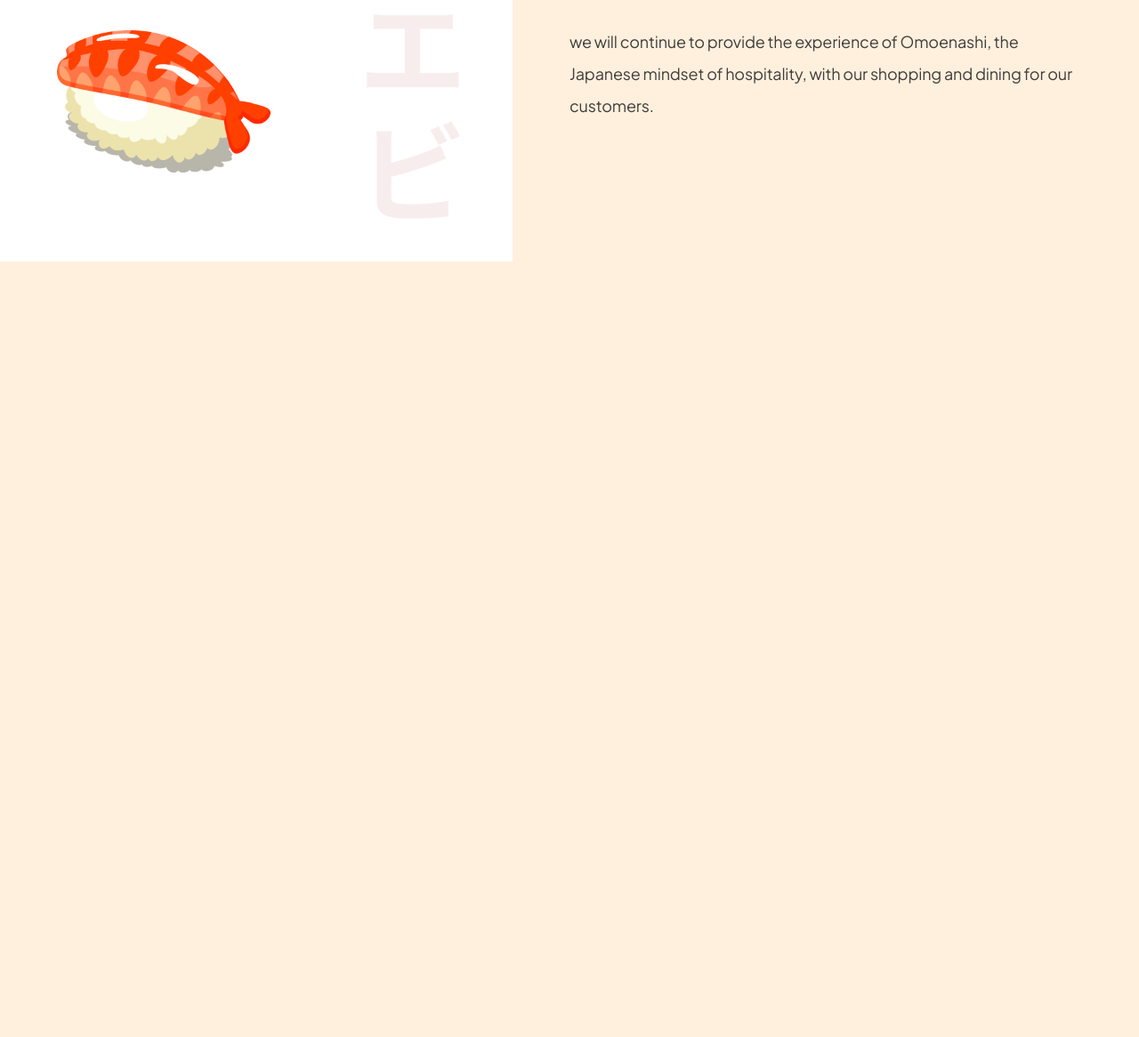
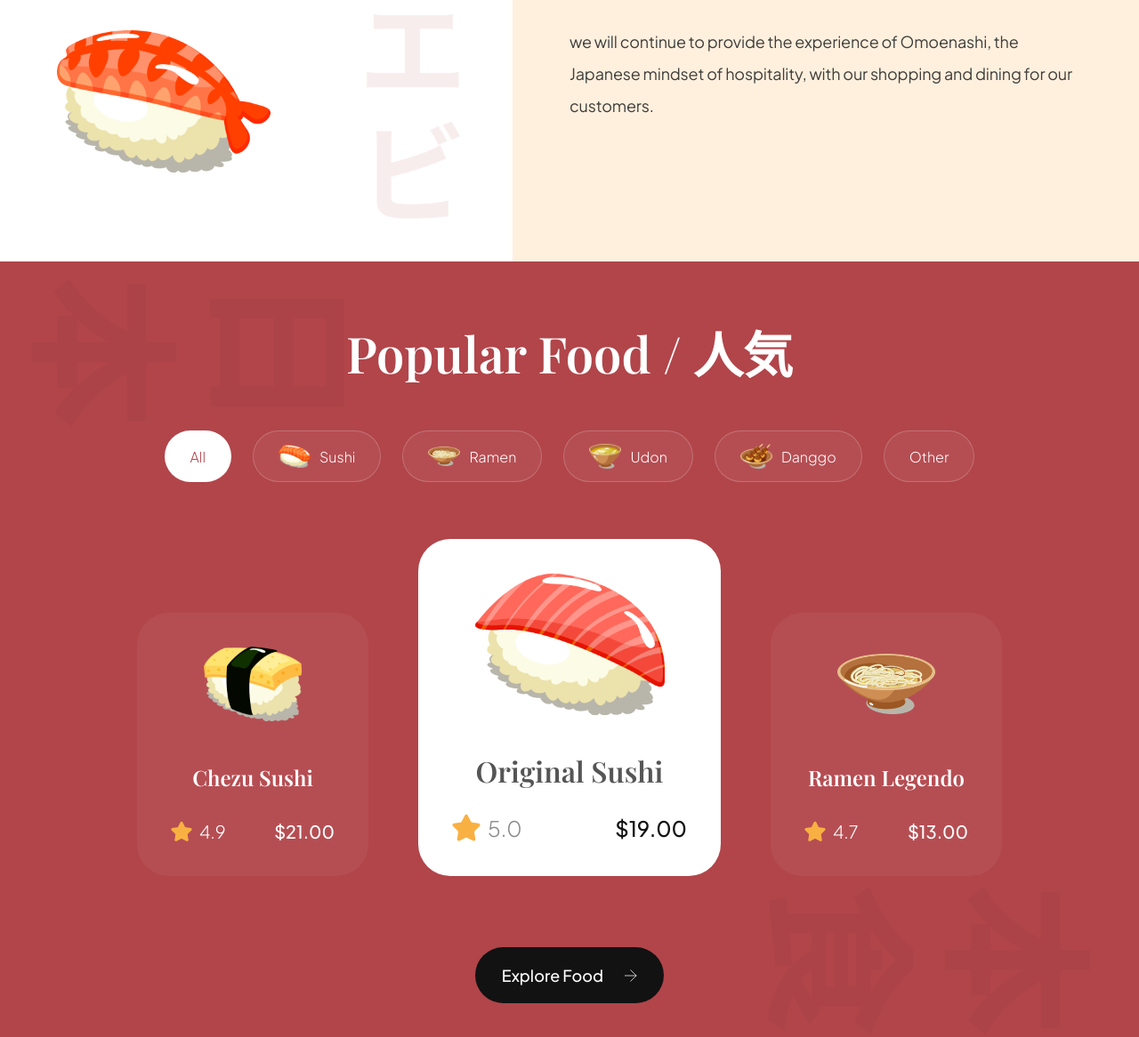
Before and after one commit to luitel-prayush/sushi, a website built with Vite: page index.html in a window 1280 px wide. Shown: the part 1224-2390 px from the top of the page at 89% size. Before the commit the page ends 1518 px from the top, so only its background shows below. Built offline with nearby package versions, Linux system fonts and the light colour scheme.

Commit message:
implement html and css for popular foods section

```diff
--- a/css/sections/popular.css
+++ b/css/sections/popular.css
@@ -0,0 +1,191 @@
+.popular-foods {
+    padding: 64px;
+    display: flex;
+    flex-direction: column;
+
+    background-color: var(--primary-color);
+    background-image: url("../../assets/popular_bg.png");
+    background-position: center;
+    background-repeat: no-repeat;
+    background-size: contain;
+
+    overflow: hidden;
+}
+
+.popular-foods__title {
+    font-size: 56px;
+    font-family: var(--playfair-display);
+    font-weight: 600;
+    line-height: 78px;
+    color: #fff;
+    text-align: center;
+}
+
+.popular-foods__filters {
+    margin-top: 48px;
+    max-width: 100%;
+    overflow-x: auto;
+    display: flex;
+    justify-content: center;
+    gap: 24px;
+}
+
+.popular-foods__filter-btn {
+    padding: 10px 28px;
+    display: flex;
+    flex-direction: row;
+    align-items: center;
+    gap: 10px;
+
+    background: rgba(255,255,255,0.05);
+    border: 1px solid rgba(255,255,255,0.2);
+    border-radius: 46px;
+
+    font-size: 16px;
+    font-weight: 300;
+    line-height: 25px;
+    font-family: var(--plus-jakarta-sans);
+
+    color: #fff;
+    cursor: pointer;
+}
+
+.popular-foods__filter-btn img {
+    width: 36px;
+    height: 36px;
+    object-fit: contain;
+}
+
+.popular-foods__filter-btn.active {
+    background: #fff;
+    color: var(--primary-color);
+}
+
+.popular-foods__filter-btn:hover {
+    background: #fff;
+    color: var(--primary-color);
+}
+
+.popular-foods__catalogue {
+    margin-top: 64px;
+    display: flex;
+    justify-content: center;
+    align-items: flex-end;
+    flex-wrap: wrap;
+    gap: 56px;
+}
+
+.popular-foods__button {
+    width: fit-content;
+    padding: 20px 30px;
+    margin: 80px auto 0;
+
+    font-weight: 500;
+    font-size: 18px;
+    line-height: 23px;
+    font-family: var(--plus-jakarta-sans);
+    color: #fff;
+    border: none;
+    outline: none;
+    background: var(--secondary-color);
+    border-radius: 64px;
+    cursor: pointer;
+}
+
+.popular-foods__button img {
+    width: 14px;
+    height: 14px;
+    object-fit: contain;
+
+    margin-left: 21px;
+}
+
+.popular-foods__card {
+    padding: 38px;
+    min-width: 260px;
+    height: fit-content;
+    display: flex;
+    align-items: center;
+    flex-direction: column;
+
+    border-radius: 36px;
+    background: rgba(255,255,255,0.05);
+    border: 1px solid (rgba(255,255,255,0.2));
+}
+
+.popular-foods__card-image {
+    width: 110px;
+    height: 84px;
+    object-fit: contain;
+}
+
+.popular-foods__card-title {
+    margin-top: 47px;
+    font-weight: 600;
+    font-size: 24px;
+    line-height: 32px;
+    font-family: var(--playfair-display);
+    color: #fff;
+    text-align: center;
+}
+
+.popular-foods__card-details {
+    width: 100%;
+    margin-top: 32px;
+}
+
+.popular-foods__card-rating {
+    display: flex;
+    align-items: center;
+    gap: 8px;
+}
+
+.popular-foods__card-rating img {
+    width: 24px;
+    height: 24px;
+    object-fit: contain;
+}
+
+.popular-foods__card-rating p {
+    font-size: 20px;
+    font-weight: 300;
+    font-family: var(--plus-jakarta-sans);
+    color: #fff;
+}
+
+.popular-foods__card-price {
+    font-size: 20px;
+    font-weight: 500;
+    font-family: var(--plus-jakarta-sans);
+    color: #fff;
+}
+
+.popular-foods__card.active-card {
+    background: #fff;
+    min-width: 340px;
+}
+
+.popular-foods__card.active-card .popular-foods__card-image {
+    width: 214px;
+    height: 160px;
+}
+
+.popular-foods__card.active-card .popular-foods__card-title {
+    color: var(--black-500);
+    font-size: 32px;
+}
+
+.popular-foods__card.active-card .popular-foods__card-rating img {
+    width: 32px;
+    height: 32px;
+}
+
+.popular-foods__card.active-card .popular-foods__card-rating p {
+    font-size: 24px;
+    color: var(--gray-100);
+}
+
+.popular-foods__card.active-card .popular-foods__card-price {
+    font-size: 24px;
+    color: var(--secondary-color);
+}
--- a/index.html
+++ b/index.html
@@ -99,6 +99,68 @@
     </div>
   </section>
 
+  <section class="popular-foods" id="menu">
+    <h2 class="popular-foods__title">Popular Food / 人気</h2>
+    <div class="popular-foods__filters sushi__hide-scrollbar">
+      <button class="popular-foods__filter-btn active">All</button>
+      <button class="popular-foods__filter-btn">
+        <img src="/assets/sushi-9.png" alt="sushi9"> Sushi
+      </button>
+      <button class="popular-foods__filter-btn">
+        <img src="/assets/sushi-8.png" alt="sushi8"> Ramen
+      </button>
+      <button class="popular-foods__filter-btn">
+        <img src="/assets/sushi-7.png" alt="sushi7"> Udon
+      </button>
+      <button class="popular-foods__filter-btn">
+        <img src="/assets/sushi-6.png" alt="sushi6"> Danggo
+      </button>
+      <button class="popular-foods__filter-btn">Other</button>
+    </div>
+
+    <div class="popular-foods__catalogue">
+      <article class="popular-foods__card">
+        <img class="popular-foods__card-image" src="assets/sushi-12.png" alt="sushi-12">
+        <h4 class="popular-foods__card-title">Chezu Sushi</h4>
+        <div class="popular-foods__card-details flex-between">
+          <div class="popular-foods__card-rating">
+            <img src="assets/star.svg" alt="star">
+            <p>4.9</p>
+          </div>
+          <p class="popular-foods__card-price">$21.00</p>
+        </div>
+      </article>
+
+      <article class="popular-foods__card active-card">
+        <img class="popular-foods__card-image" src="assets/sushi-11.png" alt="sushi-11">
+        <h4 class="popular-foods__card-title">Original Sushi</h4>
+        <div class="popular-foods__card-details flex-between">
+          <div class="popular-foods__card-rating">
+            <img src="assets/star.svg" alt="star">
+            <p>5.0</p>
+          </div>
+          <p class="popular-foods__card-price">$19.00</p>
+        </div>
+      </article>
+
+      <article class="popular-foods__card">
+        <img class="popular-foods__card-image" src="assets/sushi-10.png" alt="sushi-10">
+        <h4 class="popular-foods__card-title">Ramen Legendo</h4>
+        <div class="popular-foods__card-details flex-between">
+          <div class="popular-foods__card-rating">
+            <img src="assets/star.svg" alt="star">
+            <p>4.7</p>
+          </div>
+          <p class="popular-foods__card-price">$13.00</p>
+        </div>
+      </article>
+    </div>
+
+    <button class="popular-foods__button"> Explore Food
+      <img src="assets/arrow-right.svg" alt="arrow-right">
+    </button>
+  </section>
+
   <script src="js/script.js"
   type="module"> </script>
 </body>
```
